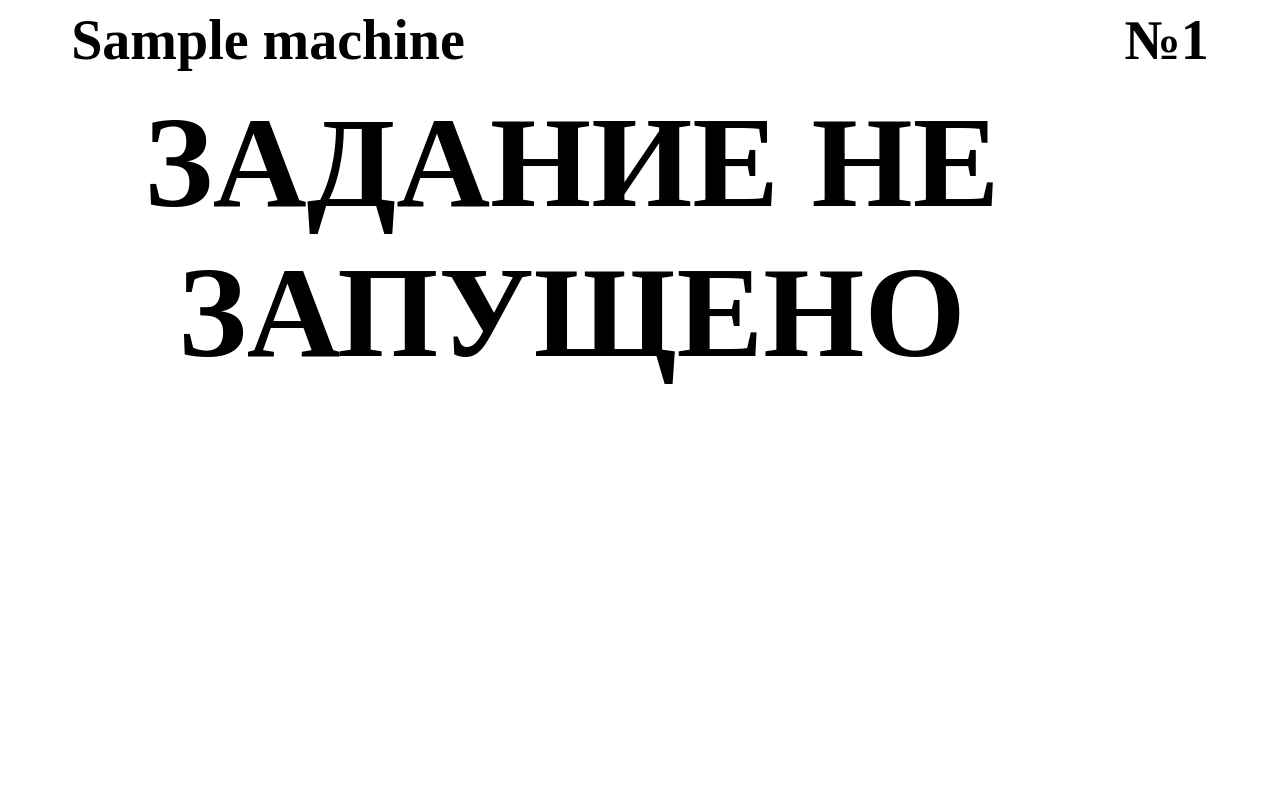
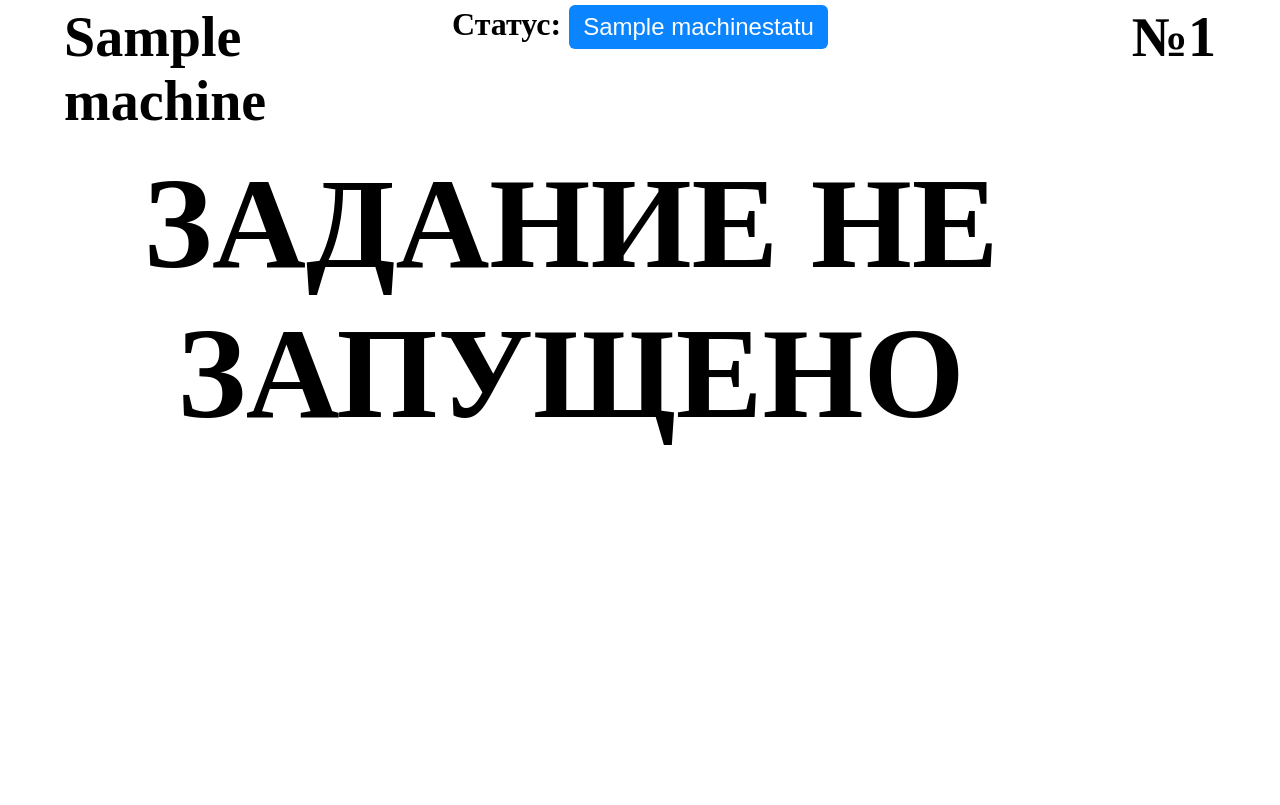
Before and after one commit to Serebryakov-Maxim/europartner-app, a Django app: page /tpa/1/job/ in a window 1280 px wide. Before the commit the page ends 384 px from the top, so only its background shows below. Run offline with Django 4.2, Linux system fonts and the light colour scheme; tables that the repository leaves empty hold one stand-in row (values such as "Sample post"); data that the repository does not hold is empty; parts of the project's set-up code (start-up, migrations or seed data) failed here and were passed over.

Commit message:
Добавил статусы станков

```diff
--- a/tpa/admin.py
+++ b/tpa/admin.py
@@ -1,8 +1,8 @@
 from django.contrib import admin
-from .models import Machine, Event, Job, Cycle, MashineStatus
+from .models import Machine, Event, Job, Cycle, MachineStatus
 
 admin.site.register(Machine)
-admin.site.register(MashineStatus)
+admin.site.register(MachineStatus)
 admin.site.register(Cycle)
 admin.site.register(Event)
 admin.site.register(Job)
--- a/tpa/models.py
+++ b/tpa/models.py
@@ -1,6 +1,40 @@
 from django.core.validators import MinValueValidator
 from django.db import models
 import uuid
+
+class MachineStatus(models.Model):
+    id = models.IntegerField('Код', primary_key=True)
+    name = models.CharField(max_length=200)
+    parent = models.ForeignKey(
+        'self',
+        null=True,
+        blank=True,
+        related_name='children',
+        on_delete=models.CASCADE
+    )
+    uuid_1C = models.CharField('Идентификатор в 1С', max_length=36, blank=True)
+    sort_order = models.PositiveIntegerField(default=0)
+    group = models.BooleanField(default=False, db_index=True)
+
+    class Meta:
+        ordering = ('parent__id', 'sort_order', 'name')
+        db_table = 'tpa_machinestatus'
+        verbose_name = 'Статусы станков'
+        verbose_name_plural = 'Статусы станков'
+
+    def __str__(self):
+        return self.name
+
+    def is_root(self):
+        return self.parent is None
+
+    def get_ancestors(self):
+        ancestors = []
+        node = self.parent
+        while node:
+            ancestors.append(node)
+            node = node.parent
+        return list(reversed(ancestors))
 
 class Machine(models.Model):
     """Станки - справочник станков"""
@@ -8,6 +42,7 @@ class Machine(models.Model):
     id = models.IntegerField('Номер', primary_key=True)
     full_job_description = models.BooleanField('Полное описание задания', default=True)
     operation_time = models.BigIntegerField('Наработка', default=0, blank=True, validators=[MinValueValidator(0)])
+    status = models.ForeignKey(MachineStatus, on_delete=models.SET_NULL, blank=True, null=True)
 
     class Meta:
             db_table = 'tpa_machines'
@@ -74,37 +109,3 @@ class Cycle(models.Model):
 
     def __str__(self):
         return str(self.machine) + ', ' + str(self.date) + ', ' + str(self.time_ms) + ' мс'
-
-
-class MashineStatus(models.Model):
-    name = models.CharField(max_length=200)
-    parent = models.ForeignKey(
-        'self',
-        null=True,
-        blank=True,
-        related_name='children',
-        on_delete=models.CASCADE
-    )
-    uuid_1C = models.CharField('Идентификатор в 1С', max_length=36, blank=True)
-    sort_order = models.PositiveIntegerField(default=0)
-    group = models.BooleanField(default=False, db_index=True)
-
-    class Meta:
-        ordering = ('parent__id', 'sort_order', 'name')
-        db_table = 'tpa_mashinestatus'
-        verbose_name = 'Статусы станков'
-        verbose_name_plural = 'Статусы станков'
-
-    def __str__(self):
-        return self.name
-
-    def is_root(self):
-        return self.parent is None
-
-    def get_ancestors(self):
-        ancestors = []
-        node = self.parent
-        while node:
-            ancestors.append(node)
-            node = node.parent
-        return list(reversed(ancestors))
--- a/tpa/static/tpa/css/job.css
+++ b/tpa/static/tpa/css/job.css
@@ -1,3 +1,28 @@
+
+:root {
+    --bg: #fff;
+    --fg: #111;
+    --muted: #666;
+    --accent: #0a84ff;
+}
+
+html, body {
+  height: 100%;
+  margin: 0;
+}
+
+body {
+  display: flex;
+  flex-direction: column;
+  min-height: 100vh; /* либо height:100% */
+  margin-top: 5px;
+}
+
+main {
+  flex: 1 0 auto; /* заполняет доступное пространство между header и footer */
+  margin: 5px;
+}
+
 .stanok_head{
     width:90%;
     height: 60px;
@@ -8,7 +33,7 @@
     text-decoration: underline;
 }
 .stanok_main{
-    width: calc(100% / 2);
+    width: calc(100% / 3);
     float: left;
 }
 .stanok_main.stanok_left{
@@ -62,6 +87,61 @@ tfoot{
     font-weight: bold;
 }
 
+.status{
+    font-size: xx-large;
+    font-weight: bold;
+    text-align: center;
+}
+
 .qr{
     float: right;
 }
+
+footer {
+    border-top: 1px solid #f0f0f0;
+    padding: 10px 12px;
+    display: flex;
+    justify-content: flex-end;
+    gap: 8px;
+    background: #fafafa;
+    position: fixed; bottom: 0; width:100%;
+    justify-content: center;
+}
+
+.btn {
+    padding: 8px 14px;
+    border-radius: 6px;
+    border: 0;
+    cursor: pointer;
+    font-size: 14px;
+}
+
+.btn-primary {
+    background: var(--accent);
+    color: #fff;
+    font-size: x-large;
+}
+
+button {
+    appearance: auto;
+    text-rendering: auto;
+    color: buttontext;
+    letter-spacing: normal;
+    word-spacing: normal;
+    line-height: normal;
+    text-transform: none;
+    text-indent: 0px;
+    text-shadow: none;
+    display: inline-block;
+    text-align: center;
+    cursor: default;
+    box-sizing: border-box;
+    background-color: buttonface;
+    margin: 0em 0em 0em 0em;
+    padding-block: 1px;
+    padding-inline: 6px;
+    border-width: 2px;
+    border-style: outset;
+    border-color: buttonborder;
+    border-image: initial;
+}
--- a/tpa/templates/tpa/job_empty.html
+++ b/tpa/templates/tpa/job_empty.html
@@ -8,14 +8,28 @@
         <link rel="stylesheet" href="{% static 'tpa/css/job.css' %}">
     </head>
     <body>
+        <header>
 			<div class="stanok_head">
 				<div class="stanok_main stanok_left">
-                {{name}}
+					{{machine.name}}
+				</div>
+				<div class="stanok_main status">
+					Статус:
+					<button id="changeStatus" class="btn btn-primary" type="button" value="{{ machine.id }}">
+						{% if machine.status == null %}
+							Не указан
+						{% elif machine.status.name == '_' %}
+							РАБОТАЕТ
+						{% else %}
+							{{ machine.status.name }}
+						{% endif %}
+					</button>
 				</div>
 				<div class="stanok_main stanok_right">
-                №{{number}}
+					№{{machine.id}}
 				</div>
 			</div>
+		</header>
         <div>
             <div class="product_main">
                 <div  style="font-size:130px;">
@@ -30,4 +44,15 @@
             </div>
         </div>
     </body>
+
+    <script>
+        function qs(s, el=document){ return el.querySelector(s); }
+
+        qs('#changeStatus').addEventListener('click', ()=>{
+            const sel = qs('#changeStatus').value;
+            const param = encodeURIComponent(sel); // любой параметр
+            location.href = window.location.protocol + "//" + window.location.host + "/tpa/status?machine_id=" + param
+        });
+    </script>
+
 </html>
--- a/tpa/urls.py
+++ b/tpa/urls.py
@@ -11,6 +11,7 @@ urlpatterns = [
     path('<int:machine_id>/last_data/', views.machine_last_data, name='machine_last_data'),
     path('<int:machine_id>/job/', views.machine_job, name='machine_job'),
     path('status', views.machine_status, name='status'),
+    path('setStatusMachine/', views.setStatusMachine, name='setStatusMachine'),
 
     path('api/machine/', views.MachineListApiView.as_view(), name='api'),
     path('api/machine/<int:machine_id>/operation_time/', views.MachineOperationTimeApiView.as_view(), name='api'),
@@ -24,5 +25,6 @@ urlpatterns = [
     path('api/first_cycle_by_job/', views.FirstCycleOnDateApiView.as_view(), name='api'),
     path('api/last_cycle_by_job/', views.LastCycleOnDateApiView.as_view(), name='api'),
     path('api/avg_cycle_by_job/', views.AvgCycleOnDateApiView.as_view(), name='api'),
+    path('api/machine_statuses/', views.MachineStatusListApiView.as_view(), name='api'),
 
 ]
--- a/tpa/views.py
+++ b/tpa/views.py
@@ -7,14 +7,16 @@ from rest_framework.views import APIView
 from rest_framework.response import Response
 from rest_framework.decorators import action
 from rest_framework.pagination import PageNumberPagination
-from .models import Machine, Cycle, Job, Event, MashineStatus
-from .serializers import MachineSerializer, JobSerializer, CycleSerializer, EventSerializer
+from .models import Machine, Cycle, Job, Event, MachineStatus
+from .serializers import MachineSerializer, JobSerializer, CycleSerializer, EventSerializer, MaсhineStatusSerializer
 import json
 from datetime import datetime, timedelta
 from django.http import JsonResponse
 import pytz
 from django.utils import timezone
 from statistics import mean
+from string import Template
+import europartner.erp_exchange as erp
 
 class StandartResultSetPagination(PageNumberPagination):
     page_size = 1000
@@ -86,7 +88,7 @@ def machine_job(request, machine_id):
         instance = Job.objects.get(machine_id=machine_id, status='Выполняется')
     except Exception as e:
         machine = Machine.objects.get(id=machine_id)
-        context = {'name': machine.name, 'number': machine.id}
+        context = {'machine': machine}
         return render(request, 'tpa/job_empty.html', context)
 
     data_str = instance.data_json
@@ -95,6 +97,32 @@ def machine_job(request, machine_id):
     context = {'machine': instance.machine, 'job':instance, 'data_json':data_json}
 
     return render(request, 'tpa/job.html', context)
+
+def setStatusMachine(request):
+    """ Сохраняет введенные данные """
+    if request.method == 'POST':
+        json_b = request.body
+        data_json = json.loads(json_b)
+
+        machine_id = data_json['machine_id']
+        status_id = data_json['status_id']
+
+
+        mashine = Machine.objects.get(id=int(machine_id))
+        status = MachineStatus.objects.get(id=int(status_id))
+
+        mashine.status = status
+
+        mashine.save()
+
+        # Отправим запрос в ERP
+        data = {'machine_id':machine_id, 'status_id':status_id, 'uuid_1C': status.uuid_1C}
+        data_json = json.dumps(data)
+        srv_tmpl = Template('http://$srv/$datebase/hs/django/TPA_machines/')
+        res = erp.send_request(srv_tmpl, data_json)
+        print(res)
+
+    return redirect('/tpa/' + machine_id + '/job/')
 
 class MachineListApiView(APIView):
 
@@ -119,7 +147,8 @@ class MachineListApiView(APIView):
         data = {
             'id': request.data.get('id'),
             'name': request.data.get('name'),
-            'full_job_description': request.data.get('full_job_description')
+            'full_job_description': request.data.get('full_job_description'),
+            'status': request.data.get('status')
         }
 
         machine_instance = self.get_object(data['id'])
@@ -556,5 +585,44 @@ class MachineOperationTimeApiView(APIView):
         return Response("Значение наработки обновлено", status=status.HTTP_201_CREATED)
 
 def machine_status(request):
-    roots = MashineStatus.objects.filter(parent__isnull=True).order_by('sort_order')
+    roots = MachineStatus.objects.filter(parent__isnull=True).order_by('name')
     return render(request, 'tpa/status.html', {'roots': roots})
+
+class MachineStatusListApiView(APIView):
+
+    def get_object(self, id):
+        '''Метод возвращает станок по id'''
+        try:
+            return MachineStatus.objects.get(id=id)
+        except MachineStatus.DoesNotExist:
+            return None
+
+    # 1. List all
+    def get(self, request, *args, **kwargs):
+        '''Получить список станков'''
+        machines = MachineStatus.objects.all()
+        serializer = MaсhineStatusSerializer(machines, many=True)
+        return Response(serializer.data, status=status.HTTP_200_OK)
+
+     # 2. Create / update
+    def post(self, request, *args, **kwargs):
+        '''Создание/обновление статусов станков'''
+        data = {
+            'id': request.data.get('id'),
+            'name': request.data.get('name'),
+            'parent': request.data.get('parent'),
+            'uuid_1C': request.data.get('uuid_1C'),
+            'group': request.data.get('group'),
+        }
+
+        status_instance = self.get_object(data['id'])
+        if not status_instance:
+            serializer = MaсhineStatusSerializer(data=data)
+        else:
+            serializer = MaсhineStatusSerializer(instance = status_instance, data=data, partial = True)
+
+        if serializer.is_valid():
+            serializer.save()
+            return Response(serializer.data, status=status.HTTP_201_CREATED)
+
+        return Response(serializer.errors, status=status.HTTP_400_BAD_REQUEST)
```
Also changed, not shown: europartner/erp_exchange.py (added, +10 -0 lines), europartner/mqtt.py (+5 -2 lines), tpa/serializers.py (+7 -2 lines), tpa/templates/tpa/job.html (+41 -3 lines), tpa/templates/tpa/machine.html (+7 -1 lines), tpa/templates/tpa/status.html (+27 -4 lines), tpa/migrations/0033_alter_mashinestatus_table.py (added), tpa/migrations/0034_machine_status.py (added), tpa/migrations/0035_remove_machine_status.py (added), tpa/migrations/0036_machine_status.py (added), tpa/migrations/0037_alter_machine_status.py (added), tpa/migrations/0038_rename_mashinestatus_machinestatus_and_more.py (added), tpa/migrations/0039_alter_machinestatus_id.py (added). Lines whose indentation alone changed are shown as unchanged.
